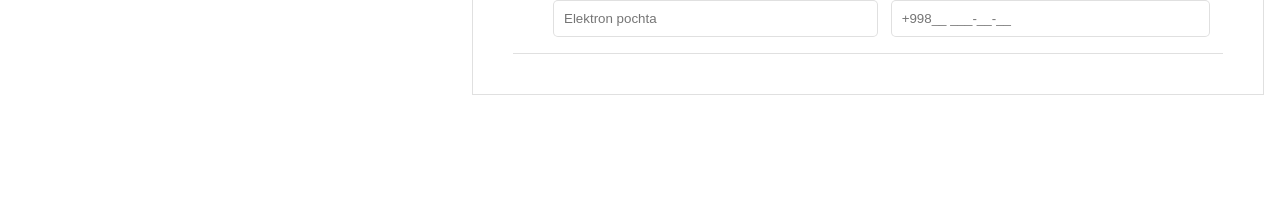
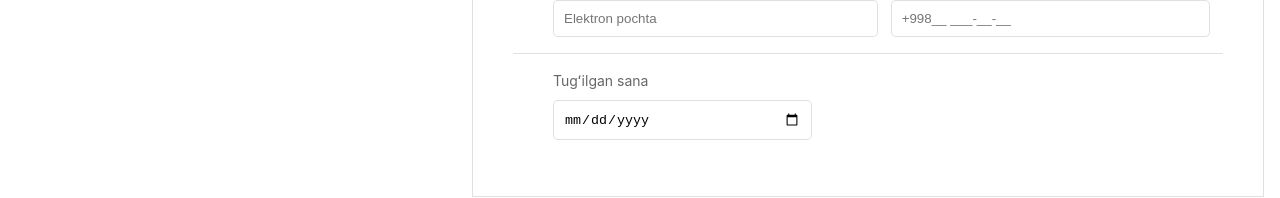
Before and after one commit to TemurbekUnical/uzum-clone-class, a React (Create React App) app: page /profile/form in a window 1280 px wide. Shown: the part 377-575 px from the top of the page. Built offline with nearby package versions, Linux system fonts and the light colour scheme.

Commit message:
--azmiddin-profile-yengi-qismi

```diff
--- a/src/pages/profile/components/Profile.form.jsx
+++ b/src/pages/profile/components/Profile.form.jsx
@@ -51,7 +51,17 @@ const ProfileForm = () => {
           </li>
         </ul>
         <Divider />
-
+        <ul className="sana">
+          <li>
+            <label
+              htmlFor="Tugʻilgan sana
+"
+            >
+              Tugʻilgan sana
+            </label>
+            <input type="date" placeholder="kk/oo/yyyy" />
+          </li>
+        </ul>
       </div>
     </div>
   );
```
